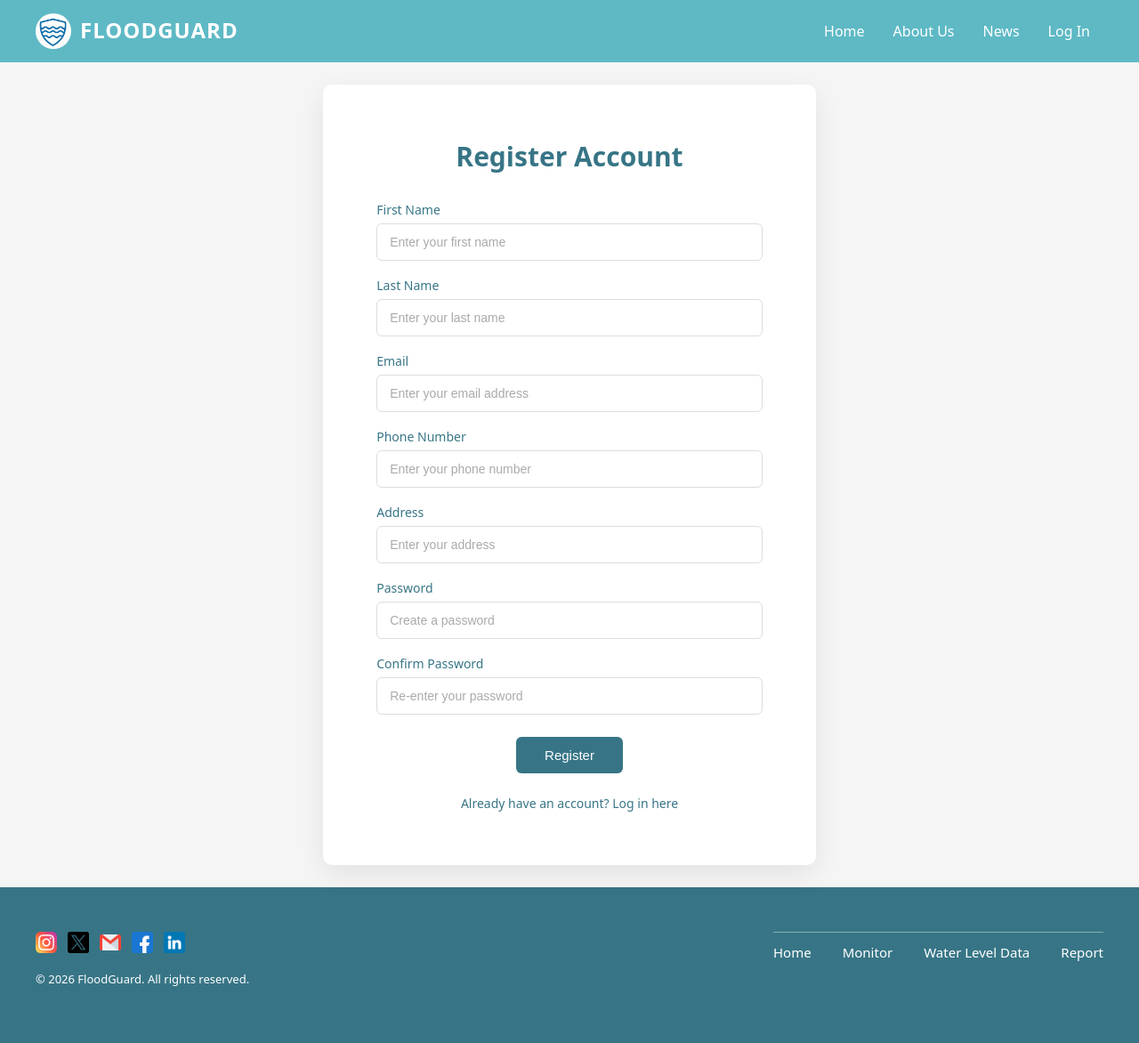
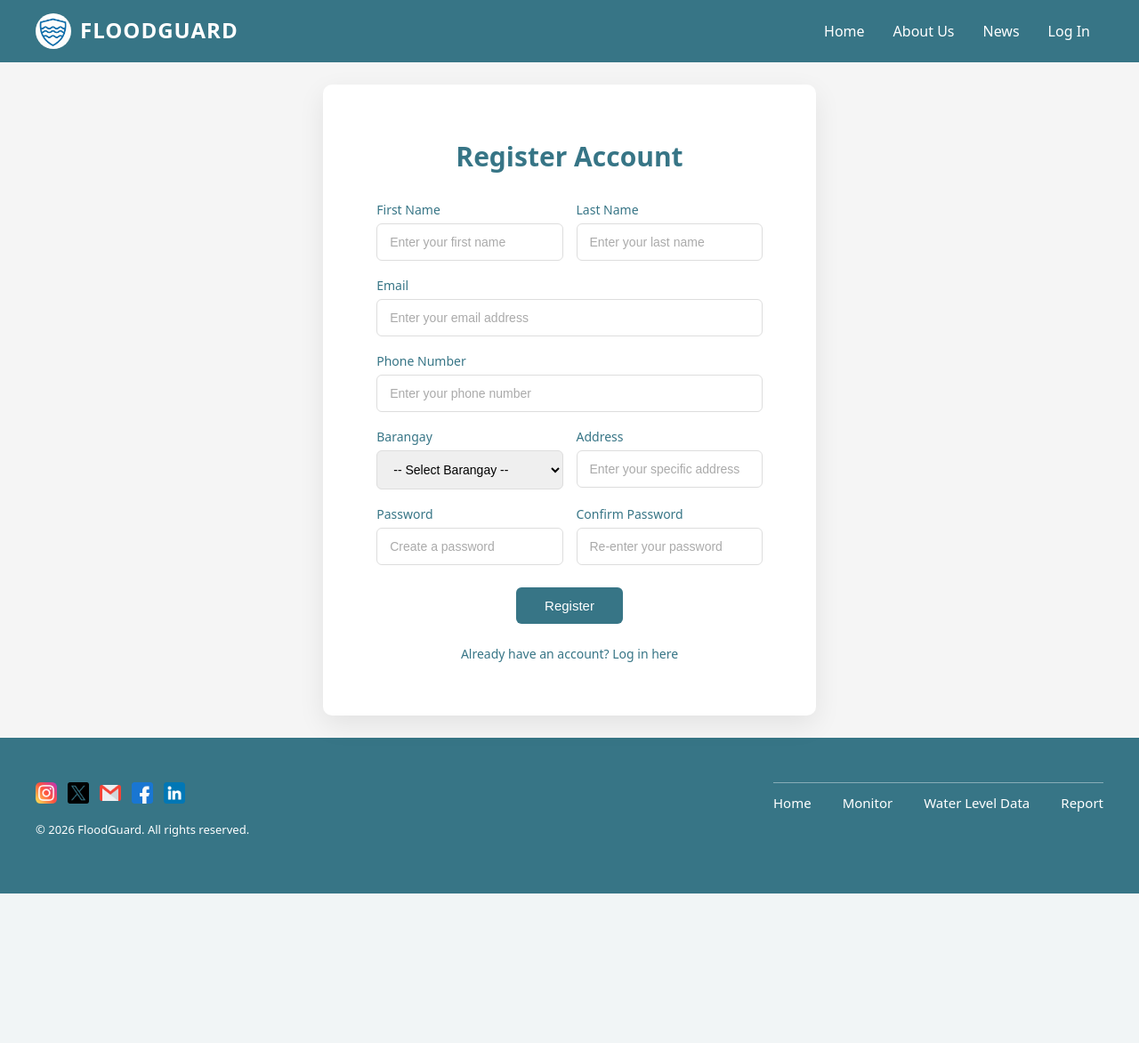
Before and after one commit to Germenio5/FloodGuard, a PHP site: page /views/register-user.php in a window 1280 px wide. Shown: the whole page at 89% size. After the commit the page ends 1004 px from the top, so only its background shows below. Run offline with PHP 8.4, Linux system fonts and the light colour scheme.

Commit message:
Update affected areas and user registration forms

```diff
--- a/assets/css/auth.css
+++ b/assets/css/auth.css
@@ -77,6 +77,17 @@ h1 {
     margin-bottom: 18px;
 }
 
+.form-row {
+    display: grid;
+    grid-template-columns: 1fr 1fr;
+    gap: 15px;
+    margin-bottom: 18px;
+}
+
+.form-row .form-group {
+    margin-bottom: 0;
+}
+
 .form-group label {
     display: block;
     font-size: 14px;
@@ -85,7 +96,8 @@ h1 {
     margin-bottom: 6px;
 }
 
-.form-group input {
+.form-group input,
+.form-group select {
     width: 100%;
     padding: 12px 14px;
     border-radius: 6px;
@@ -94,7 +106,8 @@ h1 {
     transition: border-color 0.25s;
 }
 
-.form-group input:focus {
+.form-group input:focus,
+.form-group select:focus {
     outline: none;
     border-color: #377586;
 }
@@ -183,6 +196,11 @@ h1 {
         text-align: center;
     }
 
+    .form-row {
+        grid-template-columns: 1fr;
+        gap: 12px;
+    }
+
     .submit-btn {
         width: 100%;
     }
--- a/assets/css/header.css
+++ b/assets/css/header.css
@@ -9,7 +9,7 @@ body {
 }
 
 .header {
-    background-color: #5eb9c5;
+    background-color: #377586;
     padding: 15px 40px;
     display: flex;
     justify-content: space-between;
--- a/controllers/register-controller.php
+++ b/controllers/register-controller.php
@@ -2,13 +2,29 @@
 $registerTitle = "Register Account";
 
 $formAction = "../controllers/process-register.php";
+
+$barangays = [
+    "Barangay 1", "Barangay 2", "Barangay 3", "Barangay 4", "Barangay 5",
+    "Barangay 6", "Barangay 7", "Barangay 8", "Barangay 9", "Barangay 10",
+    "Barangay 11", "Barangay 12", "Barangay 13", "Barangay 14", "Barangay 15",
+    "Barangay 16", "Barangay 17", "Barangay 18", "Barangay 19", "Barangay 20",
+    "Barangay 21", "Barangay 22", "Barangay 23", "Barangay 24", "Barangay 25",
+    "Barangay 26", "Barangay 27", "Barangay 28", "Barangay 29", "Barangay 30",
+    "Barangay 31", "Barangay 32", "Barangay 33", "Barangay 34", "Barangay 35",
+    "Barangay 36", "Barangay 37", "Barangay 38", "Barangay 39", "Barangay 40",
+    "Barangay 41", "Alangilan", "Alijis", "Banago", "Bata", "Cabug",
+    "Estefania", "Felisa", "Granada", "Handumanan", "Mandalagan", "Mansilingan",
+    "Montevista", "Pahanocoy", "Punta Taytay", "Singcang-Airport", "Sum-ag",
+    "Taculing", "Tangub", "Villamonte", "Vista Alegre"
+];
 
 $old = [
     'first_name' => $_GET['first_name'] ?? "",
     'last_name'  => $_GET['last_name'] ?? "",
     'email'      => $_GET['email'] ?? "",
     'phone'      => $_GET['phone'] ?? "",
-    'address'    => $_GET['address'] ?? ""
+    'address'    => $_GET['address'] ?? "",
+    'specific_address' => $_GET['specific_address'] ?? ""
 ];
 
 $errors = [
@@ -17,6 +33,7 @@ $errors = [
     'email'           => "",
     'phone'           => "",
     'address'         => "",
+    'specific_address'=> "",
     'password'        => "",
     'confirm_password'=> ""
 ];
--- a/views/register-user.php
+++ b/views/register-user.php
@@ -29,6 +29,7 @@ include '../controllers/register-controller.php';
                 method="POST"
                 class="auth-form">
 
+            <div class="form-row">
                 <div class="form-group">
                     <label>First Name</label>
 
@@ -53,6 +54,7 @@ include '../controllers/register-controller.php';
                     <small class="error-box">
                         <?= $errors['last_name'] ?>
                     </small>
+                </div>
             </div>
 
             <div class="form-group">
@@ -81,19 +83,39 @@ include '../controllers/register-controller.php';
                 </small>
             </div>
 
+            <div class="form-row">
                 <div class="form-group">
-                <label>Address</label>
+                    <label>Barangay</label>
 
-                <input type="text"
-                    name="address"
-                    value="<?= $old['address'] ?>"
-                    placeholder="Enter your address" required>
+                    <select name="address" required>
+                        <option value="">-- Select Barangay --</option>
+                        <?php foreach($barangays as $barangay): ?>
+                            <option value="<?= $barangay ?>" <?= ($old['address'] == $barangay) ? 'selected' : '' ?>>
+                                <?= $barangay ?>
+                            </option>
+                        <?php endforeach; ?>
+                    </select>
 
                     <small class="error-box">
                         <?= $errors['address'] ?>
                     </small>
                 </div>
 
+                <div class="form-group">
+                    <label>Address</label>
+
+                    <input type="text"
+                        name="specific_address"
+                        value="<?= $old['specific_address'] ?>"
+                        placeholder="Enter your specific address" required>
+
+                    <small class="error-box">
+                        <?= $errors['specific_address'] ?>
+                    </small>
+                </div>
+            </div>
+
+            <div class="form-row">
                 <div class="form-group">
                     <label>Password</label>
 
@@ -117,6 +139,7 @@ include '../controllers/register-controller.php';
                         <?= $errors['confirm_password'] ?>
                     </small>
                 </div>
+            </div>
 
             <button type="submit" class="submit-btn">
                 Register
```
Also changed, not shown: config/floodguard_db.sql (+15 -33 lines), controllers/affected-areas-controller.php (+65 -1 lines), controllers/process-register.php (+25 -11 lines), models/affected_areas.php (+29 -0 lines), views/user-affected-areas.php (+14 -9 lines). Lines whose indentation alone changed are shown as unchanged.
